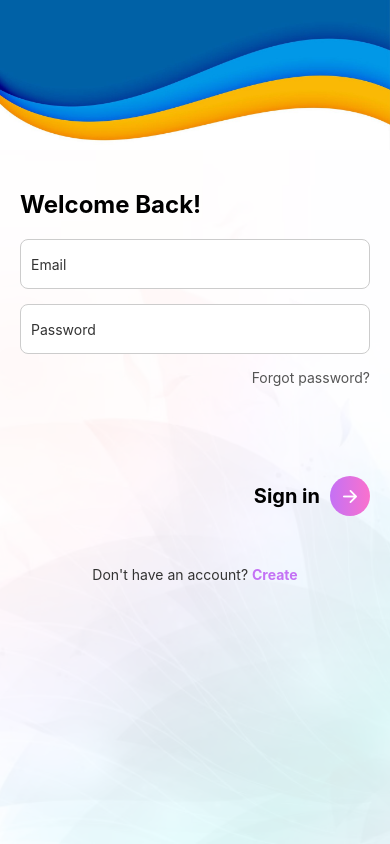
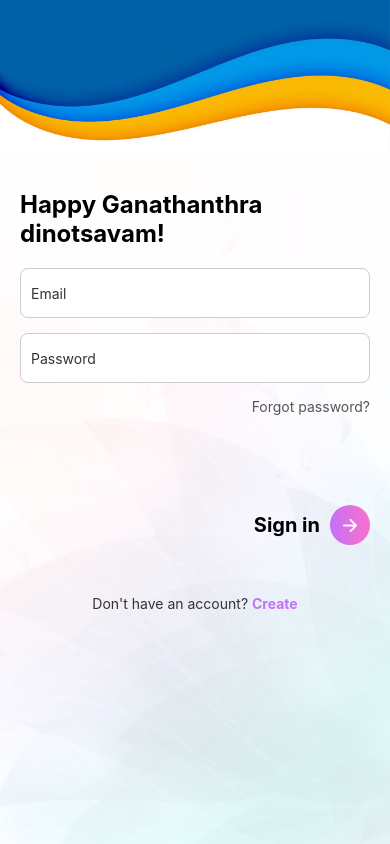
Before and after one commit to leelaprasanth11/FinalUnderstanding, a React Native app: screen /Login in a window 390 px wide. Built offline with nearby package versions, Linux system fonts and the light colour scheme.

Commit message:
Feature1: Updated the welcome text in login.js

```diff
--- a/components/Login.js
+++ b/components/Login.js
@@ -31,7 +31,7 @@ export default function Login({ navigation }) {
           resizeMode="cover"
         >
           <View style={styles.overlay}>
-            <Text style={styles.title}>Welcome Back!</Text>
+            <Text style={styles.title}>Happy Ganathanthra dinotsavam!</Text>
 
             <TextInput style={styles.input} placeholder="Email" placeholderTextColor="#333" />
             <TextInput
```
